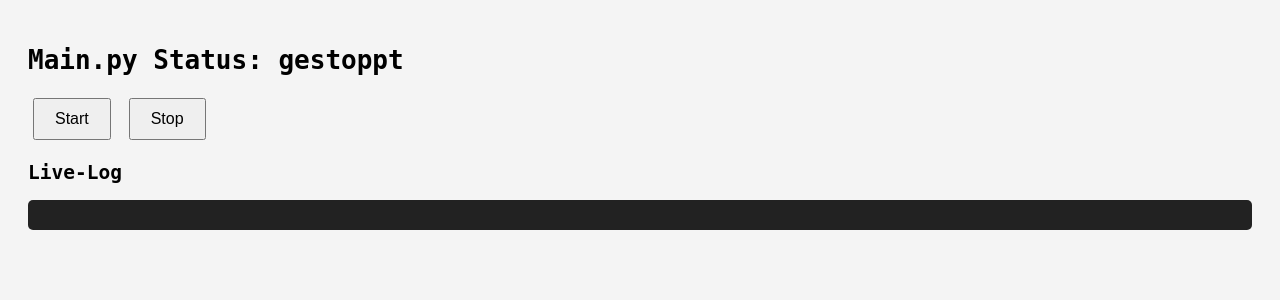
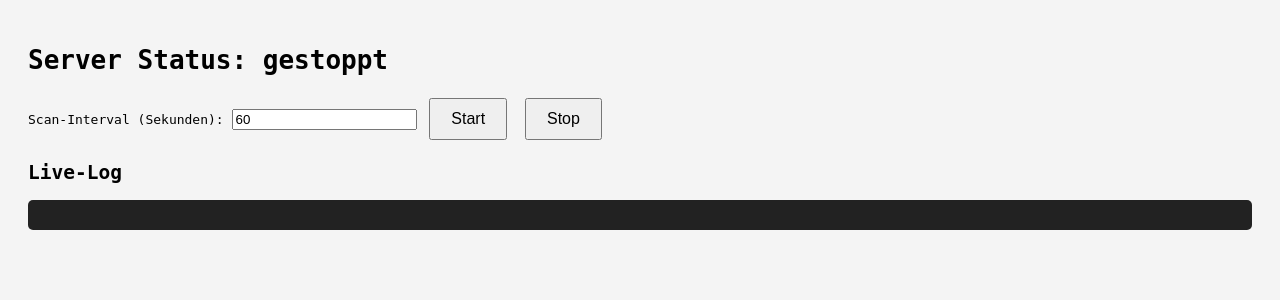
Before and after one commit to Thiedze/CWPhotoPrinterSync, a Flask app: page / in a window 1280 px wide. Shown: the top 300 px of the page. Run offline with Flask 3, Linux system fonts and the light colour scheme.

Commit message:
Add interval configuration

```diff
--- a/LogServer.py
+++ b/LogServer.py
@@ -1,7 +1,7 @@
 import os
 import sys
 
-from flask import Flask, render_template, redirect, url_for, jsonify
+from flask import Flask, render_template, redirect, url_for, jsonify, request
 import subprocess
 
 app = Flask(__name__)
@@ -15,8 +15,11 @@ def index():
 @app.route("/start")
 def start():
     global process
+    interval = request.args.get("interval", type=int)
+    print("interval:", interval)
+
     if not process or process.poll() is not None:
-        process = subprocess.Popen(["python3", "Main.py", sys.argv[1], sys.argv[2], sys.argv[3]])
+        process = subprocess.Popen(["python3", "Main.py", sys.argv[1], sys.argv[2], sys.argv[3], str(interval)])
     return redirect(url_for("index"))
 
 @app.route("/stop")
--- a/Main.py
+++ b/Main.py
@@ -7,7 +7,7 @@ from Services.SchedulerService import SchedulerService
 
 if __name__ == "__main__":
     scheduler_service = SchedulerService()
-    schedule.every(1).minutes.do(scheduler_service.run)
+    schedule.every(int(sys.argv[4])).seconds.do(scheduler_service.run)
 
     scheduler_service.run_once()
 
--- a/Services/SchedulerService.py
+++ b/Services/SchedulerService.py
@@ -11,6 +11,7 @@ class SchedulerService:
     def __init__(self):
         self.next_cloud_service = NextCloudService(sys.argv[1], sys.argv[2], sys.argv[3])
         self.cups_service = CupsService()
+        self.counter = 0
 
     def run(self):
         StdOutService.print("+++++++++++++++++++++++++++++++++++++++++++++++++++++++++++++")
@@ -39,9 +40,11 @@ class SchedulerService:
                 StdOutService.print("move to done folder")
                 self.next_cloud_service.move_photo(photo.user_path)
                 StdOutService.print("============================================================\n")
+            self.counter += len(photos)
         else:
             StdOutService.print("no new photos to print")
 
+        StdOutService.print("photos printed since last restart:" + str(self.counter))
         StdOutService.print("+++++++++++++++++++++++++++++++++++++++++++++++++++++++++++++\n")
 
     def run_once(self):
--- a/templates/index.html
+++ b/templates/index.html
@@ -26,8 +26,10 @@
     </style>
 </head>
 <body>
-<h1>Main.py Status: {{ status }}</h1>
+<h1>Server Status: {{ status }}</h1>
 <form action="/start" method="get" style="display:inline;">
+    <label for="interval">Scan-Interval (Sekunden):</label>
+    <input value="60" type="number" id="interval" name="interval" required>
     <button type="submit">Start</button>
 </form>
 <form action="/stop" method="get" style="display:inline;">
```
Also changed, not shown: 1 other file.
